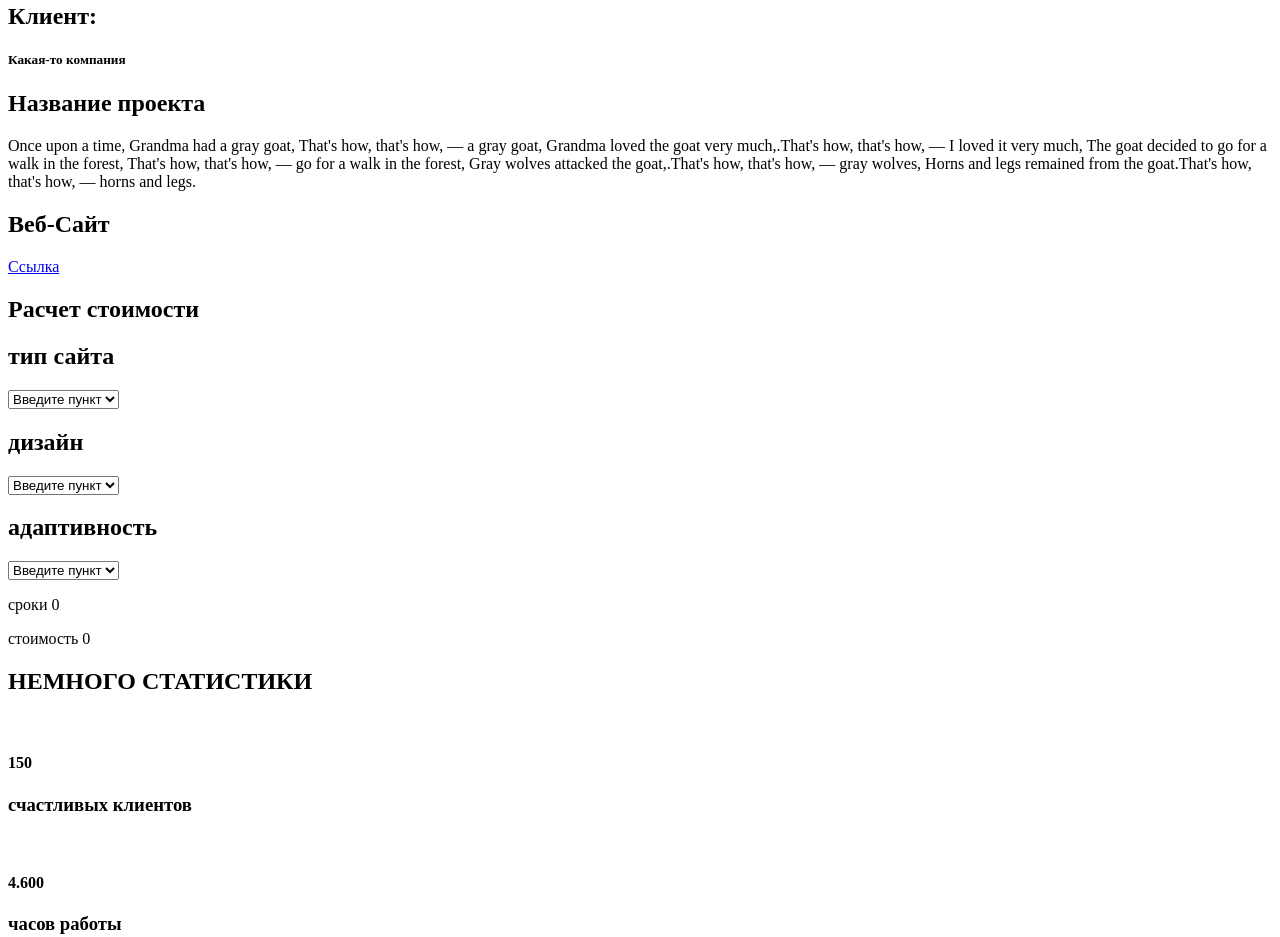
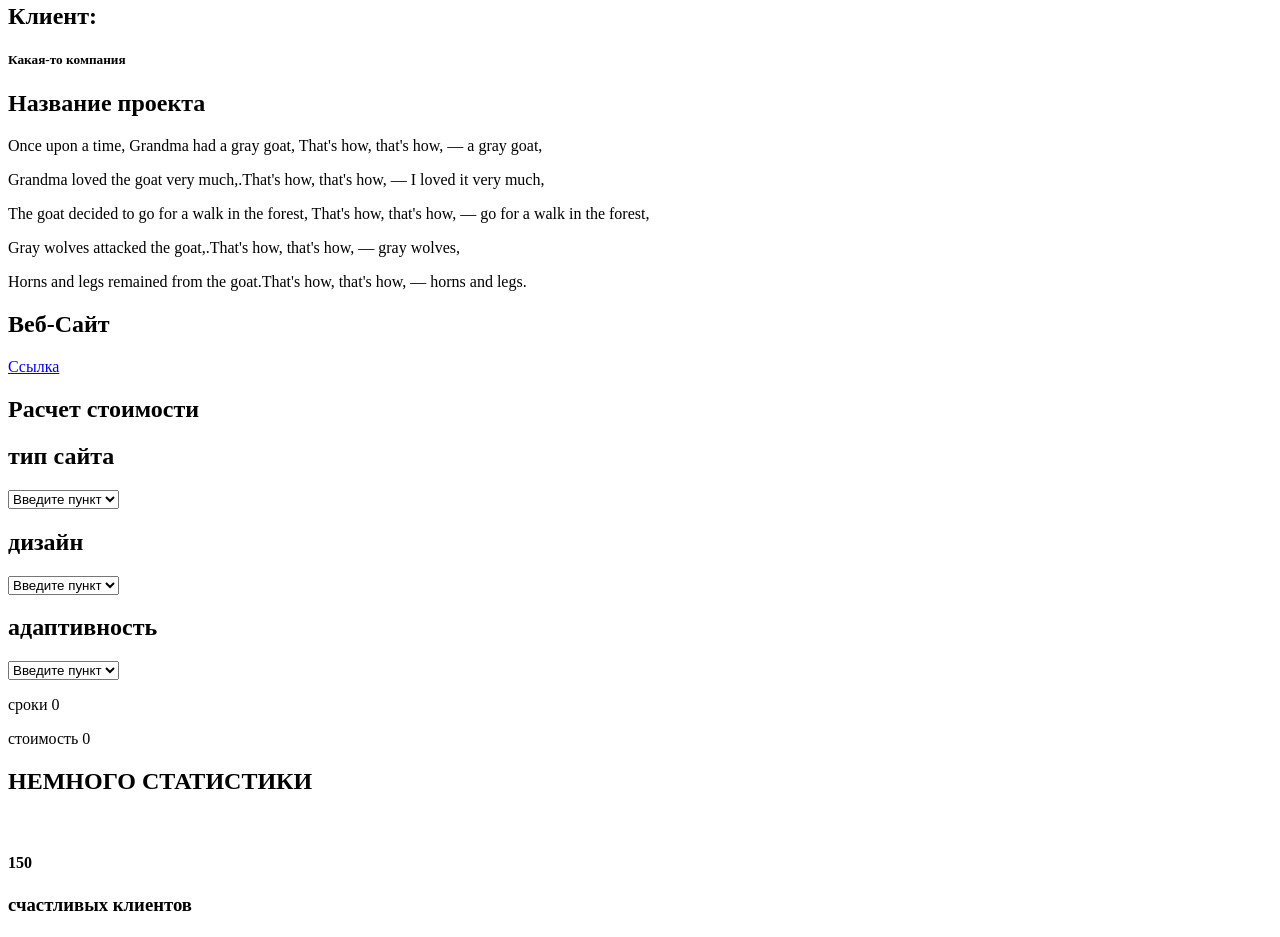
Before and after one commit to AleksandrC45/AleksandrC45.github.io, a plain HTML site: page index.html in a window 1280 px wide. Shown: the part 1174-2111 px from the top of the page. Drawn offline with Linux system fonts and the light colour scheme.

Commit message:
заменил проект

```diff
--- a/index.html
+++ b/index.html
@@ -86,7 +86,11 @@
       <h5>Какая-то компания</h5>
 
       <h2>Название проекта</h2>
-    <span>Once upon a time, Grandma had a gray goat, That's how, that's how, — a gray goat, Grandma loved the goat very much,.That's how, that's how, — I loved it very much, The goat decided to go for a walk in the forest, That's how, that's how, — go for a walk in the forest, Gray wolves attacked the goat,.That's how, that's how, — gray wolves, Horns and legs remained from the goat.That's how, that's how, — horns and legs.</span>
+    <p>Once upon a time, Grandma had a gray goat, That's how, that's how, — a gray goat,</p>
+    <p> Grandma loved the goat very much,.That's how, that's how, — I loved it very much,</p>
+    <p> The goat decided to go for a walk in the forest, That's how, that's how, — go for a walk in the forest,</p>
+    <p> Gray wolves attacked the goat,.That's how, that's how, — gray wolves,</p>
+    <p> Horns and legs remained from the goat.That's how, that's how, — horns and legs.</p>
 </div>
 
 <div class="main">
```
